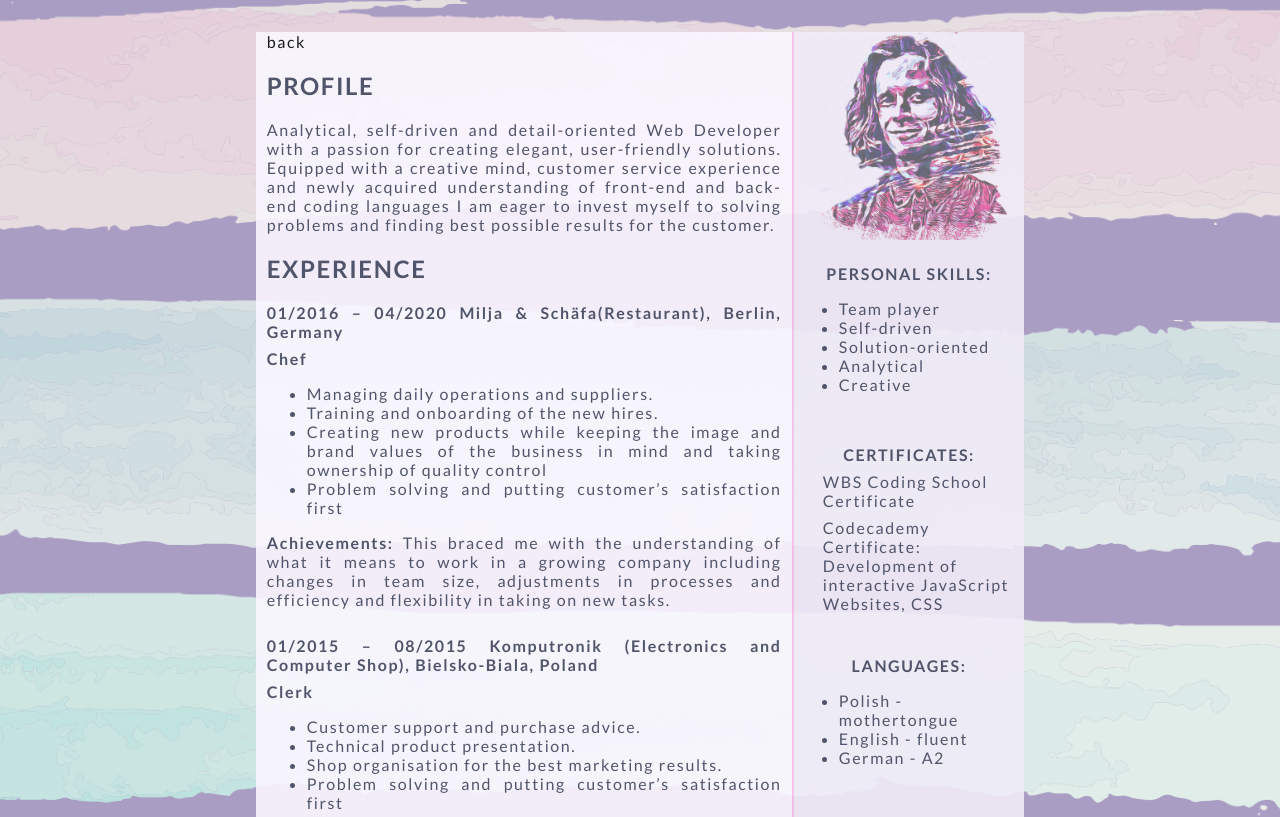
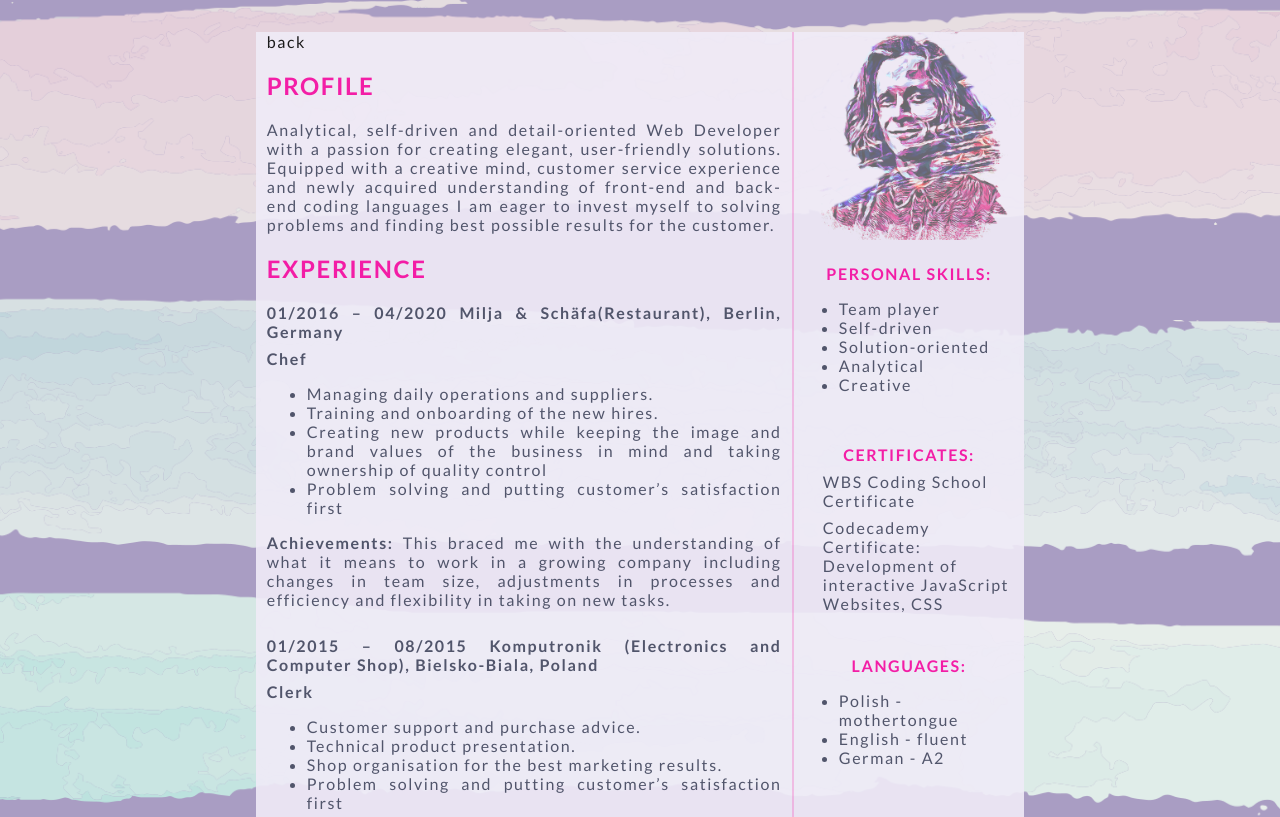
Before and after one commit to JakubJureczko/portfolio, a React (Create React App) app: page /cv in a window 1280 px wide. Shown: the top 817 px of the page. Built offline with nearby package versions, Linux system fonts and the light colour scheme.

Commit message:
header color

```diff
--- a/src/Cv.css
+++ b/src/Cv.css
@@ -11,10 +11,13 @@
   margin-top: 0;
 }
 .cv-left {
-  background-color: rgba(250, 247, 255, 0.9);
+  background-color: rgba(240, 236, 248, 0.9);
   width: 70%;
   text-align: justify;
  border-right: 2px solid rgba(244, 4, 156, 0.2);
+}
+.cv-left h2 {
+  color: rgba(244, 4, 156, 0.89);
 }
 .cv-left-inside {
   width: 96%;
@@ -58,6 +61,7 @@
 }
 .para {
   text-align: center;
+  color: rgba(244, 4, 156, 0.89);
 }
 /* .cv-right-info h4 {
   margin: 0em;
```
